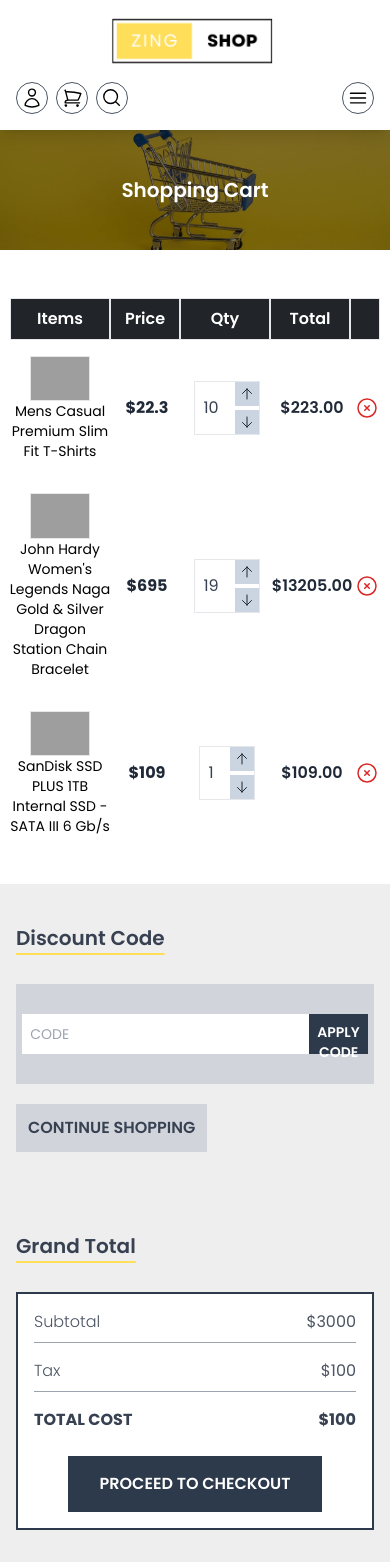
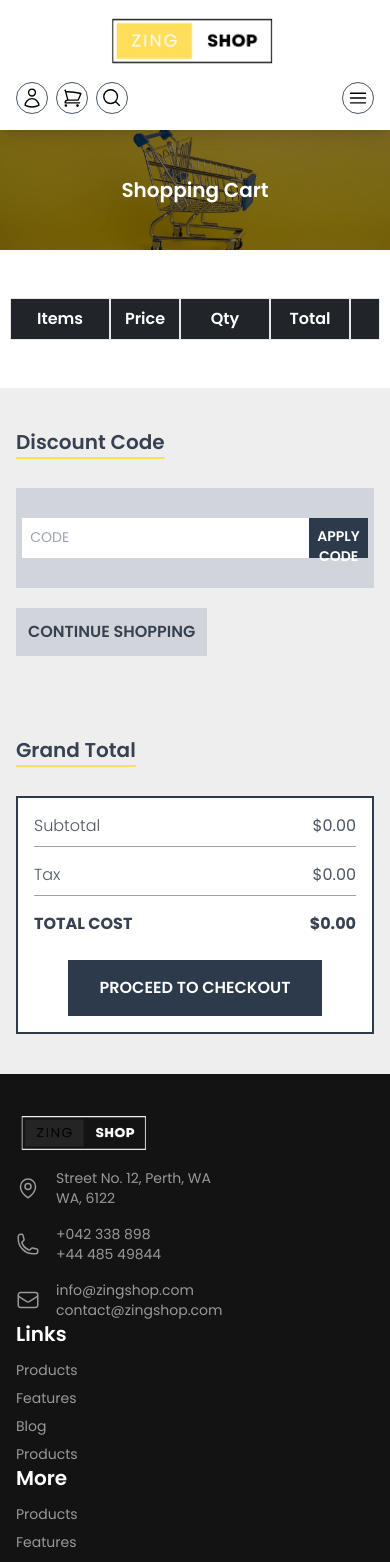
Before and after one commit to MingmaTenzing/zingshop, a Next.js app: page /cart in a window 390 px wide. Shown: the top 1562 px of the page. Built offline with nearby package versions, Linux system fonts and the light colour scheme; grey boxes are pictures that could not be loaded.

Commit message:
cart now fully functional and responsive. 1. now need to work on the stripe checkout 2. make minor changes to design with redirecting user to cart once the product is added to cart.

```diff
--- a/components/Nav.tsx
+++ b/components/Nav.tsx
@@ -12,11 +12,12 @@ import {
 } from "@heroicons/react/24/outline";
 import Link from "next/link";
 import { useEffect, useState } from "react";
+import { useAppSelector } from "../hooks";
 
 type Props = {};
 function Nav({}: Props) {
   const [openMenu, setOpenMenu] = useState<boolean>(false);
-
+  const cartItems = useAppSelector((state) => state.cart.cartItems);
   const [style, setStyle] = useState<string>("");
 
   return (
@@ -36,9 +37,16 @@ function Nav({}: Props) {
         <div className="flex justify-between mt-4">
           <div className="flex space-x-2">
             <UserIcon className="w-8 border p-1 rounded-full border-gray-600" />
-           <Link href="/cart">
-            <ShoppingCartIcon className="w-8 border p-1 rounded-full border-gray-600" />
-           </Link>
+            <Link href="/cart">
+              <div className=" relative">
+                <ShoppingCartIcon className="w-8 relative border p-1 rounded-full border-gray-600" />
+                {cartItems.length > 0 && (
+                  <span className="absolute -top-1  -left-2 bg-red-600 text-white rounded-full px-[6px] text-center text-sm">
+                    {cartItems.length}
+                  </span>
+                )}
+              </div>
+            </Link>
             <MagnifyingGlassIcon className="w-8 border p-1 rounded-full border-gray-600" />
           </div>
           <div>
@@ -161,9 +169,16 @@ function Nav({}: Props) {
         </div>
         <div className="flex space-x-2">
           <UserIcon className="w-8 border p-1 rounded-full border-gray-600" />
-         <Link href="/cart">
-         <ShoppingCartIcon className="w-8 border p-1 rounded-full border-gray-600" />
-         </Link>
+          <Link href="/cart">
+              <div className=" relative">
+                <ShoppingCartIcon className="w-8 relative border p-1 rounded-full border-gray-600" />
+                {cartItems.length > 0 && (
+                  <span className="absolute -top-1  -left-2 bg-red-600 text-white rounded-full px-[6px] text-center text-sm">
+                    {cartItems.length}
+                  </span>
+                )}
+              </div>
+            </Link>
           <MagnifyingGlassIcon className="w-8 border p-1 rounded-full border-gray-600" />
         </div>
       </div>
--- a/data.ts
+++ b/data.ts
@@ -11,7 +11,7 @@ export const data=[
             "rate": 4.1,
             "count": 259
         },
-        "cartQuantity": 10
+        "cartQuantity": 3
     },
     {
         "id": 5,
@@ -24,7 +24,7 @@ export const data=[
             "rate": 4.6,
             "count": 400
         },
-        "cartQuantity": 19
+        "cartQuantity": 4
     },
     {
         "id": 10,
--- a/src/pages/cart.tsx
+++ b/src/pages/cart.tsx
@@ -10,7 +10,7 @@ import {
   PlusIcon,
   XCircleIcon,
 } from "@heroicons/react/24/outline";
-import { useState } from "react";
+import { useEffect, useState } from "react";
 import { useSelector } from "react-redux";
 import { useAppDispatch, useAppSelector } from "../../hooks";
 import { data } from "../../data";
@@ -27,15 +27,21 @@ function Cart({}: Props) {
   const dispatch = useAppDispatch();
 
   const cartItems = useAppSelector((state) => state.cart.cartItems);
-  console.log(cartItems);
+  const [totalPrice, setTotalPrice] = useState<number>(0);
 
-  const [totalPrice, setTotalPrice] = useState<number>(0);
-let price=0;
-  data.forEach((item) => (
-    price += (item.price * item.cartQuantity)
-  ))
+  useEffect(() => {
+    let price = 0;
+    cartItems.forEach((item) => {
+      setTotalPrice (price += (item.price * item.cartQuantity) )
+    })
+  },[cartItems])
 
-  console.log(price);
+
+
+
+
+
+
 
 
   return (
@@ -85,7 +91,7 @@ let price=0;
         </div>
 
         <div className=" flex flex-col justify-center items-center space-y-4">
-          {data.map((item) => (
+          {cartItems.map((item) => (
             <div key={item.id} className="max-w-[full]">
               <div className="p-2 flex justify-center items-center">
                 <div className="min-w-[100px] md:w-[200px] lg:w-[300px] flex justify-center flex-col items-center">
@@ -175,18 +181,18 @@ let price=0;
             <div className="space-y-4">
               <div className="flex justify-between pb-2  border-b-[0.5px] text-gray-600 border-gray-400">
                 <h3 className="font-light">Subtotal</h3>
-                <p>$3000</p>
+                <p>${totalPrice.toFixed(2)}</p>
               </div>
 
               <div className="flex justify-between pb-2  border-b-[0.5px] text-gray-600 border-gray-400">
                 <h3 className="font-light">Tax</h3>
-                <p>$100</p>
+                <p>${(totalPrice*15/100).toFixed(2)}</p>
               </div>
               <div className="flex justify-between pb-2  ">
                 <h3 className="font-bold text-gray-700 uppercase">
                   Total Cost
                 </h3>
-                <p className="font-bold text-gray-700 uppercase">$100</p>
+                <p className="font-bold text-gray-700 uppercase">${(totalPrice + (totalPrice *15/100)).toFixed(2)}</p>
               </div>
             </div>
             <div className="flex justify-center mt-4">
```
